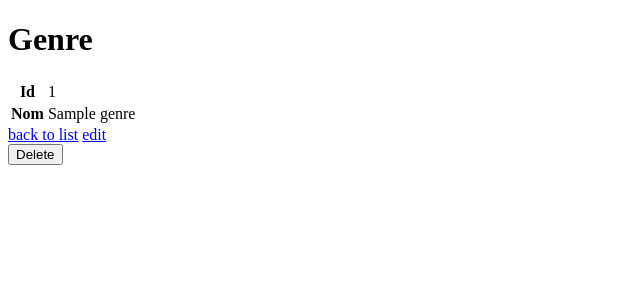
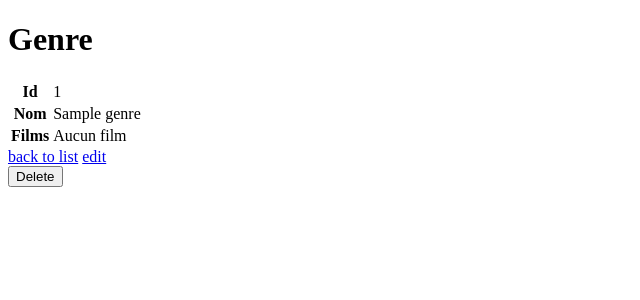
Before and after one commit to YannFlipo/Cineland, a Symfony app: template templates/genre/show.html.twig in a window 1280 px wide. Shown: the top 300 px of the page, without its empty margins (0-640 px from the left). Run offline with Twig, Linux system fonts and the light colour scheme; the template is opened without the code that fills it: most values are stand-ins (such as "Sample title", 1, 10 or a date in 2020); some libraries are stand-ins or nearby versions.

Commit message:
Rajout de l'affichage des films lors de l'affichage d'un acteur ou d'un genre

```diff
--- a/templates/genre/show.html.twig
+++ b/templates/genre/show.html.twig
@@ -15,6 +15,14 @@
                 <th>Nom</th>
                 <td>{{ genre.nom }}</td>
             </tr>
+            <tr>
+                <th>Films</th>
+                {% for films in genre.getFilms() %}
+                <td>{{ films }}</td>
+                {% else %}
+                    <td colspan="5">Aucun film</td>
+                {% endfor %}
+            </tr>
         </tbody>
     </table>
 
```
Also changed, not shown: templates/acteur/show.html.twig (+8 -0 lines).
